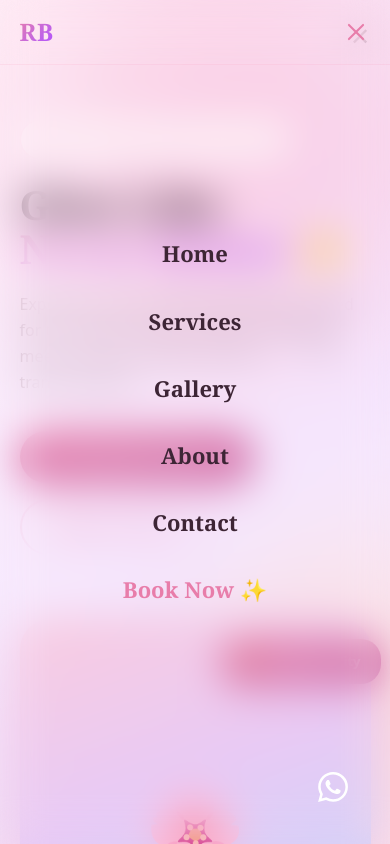
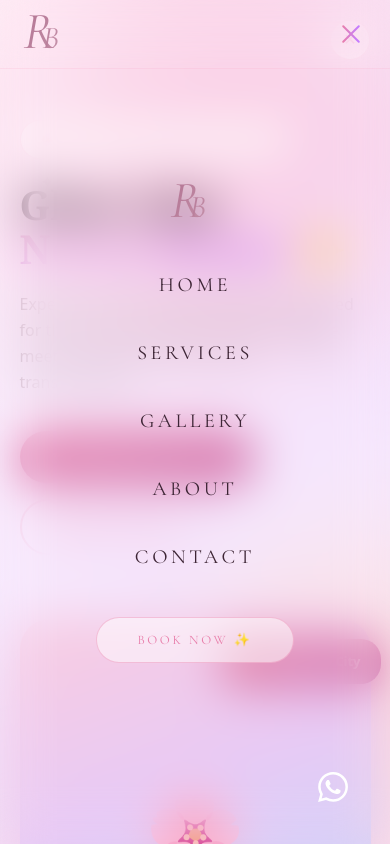
Before and after one commit to aextureservices-hub/rashmi-salon, a React (Vite) app in the folder salon/: page / in a window 390 px wide. Both pictures are taken after a click on the button 355 px from the left and 32 px from the top of the page. Shown: the top 844 px of the page. Built offline with nearby package versions, Linux system fonts and the light colour scheme.

Commit message:
change the navbar and there hurbugger

```diff
--- a/salon/src/components/layout/Navbar.tsx
+++ b/salon/src/components/layout/Navbar.tsx
@@ -3,7 +3,101 @@ import { Link, useNavigate } from 'react-router-dom';
 import { useScrollProgress } from '../../hooks/useScrollProgress';
 import { NAV_LINKS } from '../../utils/data';
 import { cn } from '../../utils/helpers';
-import '../../styles/index.css'
+import '../../styles/index.css';
+
+// RB Logo matching the salon's elegant serif monogram style
+function RBLogo() {
+  return (
+    <svg
+      viewBox="0 0 80 64"
+      xmlns="http://www.w3.org/2000/svg"
+      className="w-14 h-11"
+      aria-label="Rashmi Beauty Salon & Spa"
+    >
+      <defs>
+        <linearGradient id="rbGrad" x1="0%" y1="0%" x2="100%" y2="100%">
+          <stop offset="0%" stopColor="#b07090" />
+          <stop offset="100%" stopColor="#c490a8" />
+        </linearGradient>
+      </defs>
+
+      {/* R — elegant serif R */}
+      <text
+        x="4"
+        y="52"
+        fontFamily="'Cormorant Garamond', 'Playfair Display', Georgia, serif"
+        fontSize="76"
+        fontWeight="400"
+        fontStyle="italic"
+        fill="url(#rbGrad)"
+        letterSpacing="-2"
+      >
+        R
+      </text>
+
+      {/* B — overlapping, offset slightly to create interlock effect */}
+      <text
+        x="32"
+        y="52"
+        fontFamily="'Cormorant Garamond', 'Playfair Display', Georgia, serif"
+        fontSize="46"
+        fontWeight="400"
+        fontStyle="italic"
+        fill="url(#rbGrad)"
+        opacity="0.92"
+        letterSpacing="-2"
+      >
+        B
+      </text>
+
+      {/* Subtle underline flourish */}
+      <line
+        x1="6"
+        y1="57"
+        x2="70"
+        y2="57"
+        stroke="url(#rbGrad)"
+        strokeWidth="0.8"
+        opacity="0.5"
+      />
+    </svg>
+  );
+}
+
+// Floating hamburger lines with wave animation
+function HamburgerIcon({ open }: { open: boolean }) {
+  return (
+    <div className="relative w-6 h-5 flex flex-col justify-between">
+      <span
+        className={cn(
+          'block h-[2px] rounded-full bg-gradient-to-r from-rose-deep to-purple-400 origin-center transition-all duration-400 ease-in-out',
+          open
+            ? 'rotate-45 translate-y-[9px]'
+            : 'animate-float-line-1'
+        )}
+        style={{ width: open ? '100%' : '100%' }}
+      />
+      <span
+        className={cn(
+          'block h-[2px] rounded-full bg-gradient-to-r from-purple-400 to-rose-deep origin-center transition-all duration-300 ease-in-out',
+          open
+            ? 'opacity-0 scale-x-0'
+            : 'animate-float-line-2'
+        )}
+        style={{ width: '75%', alignSelf: 'flex-end' }}
+      />
+      <span
+        className={cn(
+          'block h-[2px] rounded-full bg-gradient-to-r from-rose-deep to-purple-400 origin-center transition-all duration-400 ease-in-out',
+          open
+            ? '-rotate-45 -translate-y-[9px]'
+            : 'animate-float-line-3'
+        )}
+        style={{ width: open ? '100%' : '88%' }}
+      />
+    </div>
+  );
+}
 
 export function Navbar() {
   const { progress, isScrolled } = useScrollProgress();
@@ -17,9 +111,9 @@ export function Navbar() {
 
   return (
     <>
-      {/* Progress Bar */}
+      {/* Scroll Progress Bar */}
       <div
-        className="fixed top-0 left-0 h-[3px] z-[9999] transition-[width_0.1s] bg-gradient-to-r from-rose-deep to-lavender"
+        className="fixed top-0 left-0 h-[3px] z-[9999] transition-[width_0.1s] bg-gradient-to-r from-rose-deep via-pink-400 to-lavender"
         style={{ width: `${progress}%` }}
       />
 
@@ -28,14 +122,20 @@ export function Navbar() {
         className={cn(
           'fixed top-0 w-full z-[1000] px-[5%] flex items-center justify-between transition-all duration-300',
           'bg-blush/85 backdrop-blur-[20px] border-b border-rose-soft/20',
-          isScrolled ? 'py-2.5 bg-blush/95 shadow-[0_4px_30px_rgba(232,125,170,0.12)]' : 'py-4'
+          isScrolled
+            ? 'py-2 bg-blush/97 shadow-[0_4px_30px_rgba(176,112,144,0.14)]'
+            : 'py-3'
         )}
       >
+        {/* Logo */}
         <Link
           to="/"
-          className="font-display text-2xl font-bold tracking-wide bg-gradient-to-br from-rose-deep to-purple-500 bg-clip-text text-transparent"
+          className="flex items-center gap-2 group"
+          aria-label="Home"
         >
-          RB
+          <div className="transition-transform duration-300 group-hover:scale-105">
+            <RBLogo />
+          </div>
         </Link>
 
         {/* Desktop Nav */}
@@ -44,64 +144,114 @@ export function Navbar() {
             <li key={link.path}>
               <Link
                 to={link.path}
-                className="text-salon-muted text-sm font-medium tracking-wide hover:text-rose-deep transition-colors duration-300 relative group"
+                className="text-salon-muted text-sm font-medium tracking-widest uppercase hover:text-rose-deep transition-colors duration-300 relative group"
+                style={{ fontFamily: "'Cormorant Garamond', serif", fontSize: '13px', letterSpacing: '0.12em' }}
               >
                 {link.label}
-                <span className="absolute -bottom-1 left-0 w-0 h-[2px] bg-gradient-to-r from-rose-deep to-lavender rounded-sm group-hover:w-full transition-[width] duration-300" />
+                <span className="absolute -bottom-1 left-0 w-0 h-[1px] bg-gradient-to-r from-rose-deep to-lavender rounded-sm group-hover:w-full transition-[width] duration-300" />
               </Link>
             </li>
           ))}
         </ul>
 
+        {/* Book Now CTA */}
         <button
           onClick={handleBookNow}
-          className="hidden md:block bg-gradient-to-br from-rose-deep to-rose-darker text-white px-6 py-2.5 rounded-full text-[13px] font-semibold cursor-pointer border-none transition-all duration-300 shadow-[0_4px_20px_rgba(232,125,170,0.4)] hover:-translate-y-0.5 hover:shadow-[0_8px_30px_rgba(232,125,170,0.5)]"
+          className="hidden md:block px-6 py-2.5 rounded-full text-[12px] font-semibold cursor-pointer border border-rose-deep/30 text-rose-deep bg-white/60 hover:bg-gradient-to-br hover:from-rose-deep hover:to-rose-darker hover:text-white hover:border-transparent transition-all duration-300 shadow-[0_2px_16px_rgba(176,112,144,0.18)] hover:shadow-[0_6px_28px_rgba(176,112,144,0.38)] hover:-translate-y-0.5 tracking-widest uppercase"
+          style={{ fontFamily: "'Cormorant Garamond', serif", letterSpacing: '0.15em' }}
         >
           Book Now
         </button>
 
-        {/* Hamburger */}
+        {/* Hamburger Button */}
         <button
-          className="md:hidden flex flex-col gap-[5px] cursor-pointer p-1 bg-transparent border-none"
+          className="md:hidden flex items-center justify-center w-10 h-10 cursor-pointer border-rose-soft/30 rounded-full backdrop-blur-sm hover:bg-white/70 transition-all duration-300 hover:shadow-[0_2px_16px_rgba(176,112,144,0.25)]"
           onClick={() => setMobileOpen(v => !v)}
           aria-label="Toggle menu"
         >
-          <span className={cn('w-[22px] h-[2px] bg-rose-deep rounded-sm transition-all duration-300', mobileOpen && 'rotate-45 translate-y-[7px]')} />
-          <span className={cn('w-[22px] h-[2px] bg-rose-deep rounded-sm transition-all duration-300', mobileOpen && 'opacity-0')} />
-          <span className={cn('w-[22px] h-[2px] bg-rose-deep rounded-sm transition-all duration-300', mobileOpen && '-rotate-45 -translate-y-[7px]')} />
+          <HamburgerIcon open={mobileOpen} />
         </button>
       </nav>
 
-      {/* Mobile Nav */}
+      {/* Mobile Nav Overlay */}
       <div
         className={cn(
-          'md:hidden fixed inset-0 z-[998] bg-blush/97 backdrop-blur-[20px] flex flex-col items-center justify-center gap-8 transition-all duration-300',
+          'md:hidden fixed inset-0 z-[998] bg-blush/97 backdrop-blur-[24px] flex flex-col items-center justify-center gap-9 transition-all duration-400',
           mobileOpen ? 'opacity-100 pointer-events-auto' : 'opacity-0 pointer-events-none'
         )}
       >
+        {/* Close button */}
         <button
-          className="absolute top-5 right-5 text-2xl cursor-pointer bg-transparent border-none text-salon-muted"
+          className="absolute top-5 right-5 w-10 h-10 flex items-center justify-center text-rose-deep bg-white/50 border border-rose-soft/30 rounded-full cursor-pointer backdrop-blur-sm hover:bg-rose-deep hover:text-white transition-all duration-300"
           onClick={() => setMobileOpen(false)}
+          aria-label="Close menu"
         >
           ✕
         </button>
-        {NAV_LINKS.map(link => (
+
+        {/* Mobile logo */}
+        <div className="mb-2">
+          <RBLogo />
+        </div>
+
+        {NAV_LINKS.map((link, i) => (
           <Link
             key={link.path}
             to={link.path}
-            className="text-[22px] text-salon-text font-display font-semibold hover:text-rose-deep transition-colors"
+            className="text-[20px] text-salon-text hover:text-rose-deep transition-colors tracking-[0.18em] uppercase"
+            style={{
+              fontFamily: "'Cormorant Garamond', serif",
+              fontWeight: 400,
+              transitionDelay: mobileOpen ? `${i * 50}ms` : '0ms',
+              transform: mobileOpen ? 'translateY(0)' : 'translateY(12px)',
+              opacity: mobileOpen ? 1 : 0,
+              transition: `color 0.3s, transform 0.4s ${i * 50}ms, opacity 0.4s ${i * 50}ms`,
+            }}
             onClick={() => setMobileOpen(false)}
           >
             {link.label}
           </Link>
         ))}
+
         <button
           onClick={handleBookNow}
-          className="text-[22px] text-rose-deep font-display font-semibold"
+          className="mt-2 px-10 py-3 rounded-full border border-rose-deep/40 text-rose-deep text-[13px] tracking-[0.2em] uppercase bg-white/50 hover:bg-rose-deep hover:text-white transition-all duration-300"
+          style={{ fontFamily: "'Cormorant Garamond', serif" }}
         >
           Book Now ✨
         </button>
       </div>
+
+      {/* Floating hamburger animation keyframes injected via style tag */}
+      <style>{`
+        @import url('https://fonts.googleapis.com/css2?family=Cormorant+Garamond:ital,wght@0,300;0,400;1,300;1,400&display=swap');
+
+        @keyframes floatLine1 {
+          0%, 100% { transform: translateY(0px) scaleX(1); }
+          33% { transform: translateY(-2px) scaleX(0.95); }
+          66% { transform: translateY(1px) scaleX(1.02); }
+        }
+        @keyframes floatLine2 {
+          0%, 100% { transform: translateX(0px) scaleX(1); opacity: 1; }
+          40% { transform: translateX(3px) scaleX(0.88); opacity: 0.75; }
+          80% { transform: translateX(-2px) scaleX(0.94); opacity: 0.9; }
+        }
+        @keyframes floatLine3 {
+          0%, 100% { transform: translateY(0px) scaleX(1); }
+          25% { transform: translateY(1.5px) scaleX(1.04); }
+          70% { transform: translateY(-1.5px) scaleX(0.96); }
+        }
+
+        .animate-float-line-1 {
+          animation: floatLine1 2.8s ease-in-out infinite;
+        }
+        .animate-float-line-2 {
+          animation: floatLine2 2.4s ease-in-out infinite 0.3s;
+        }
+        .animate-float-line-3 {
+          animation: floatLine3 3.1s ease-in-out infinite 0.6s;
+        }
+      `}</style>
     </>
   );
 }
```
